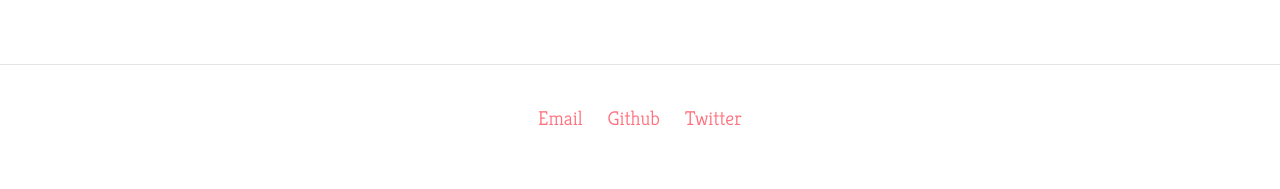
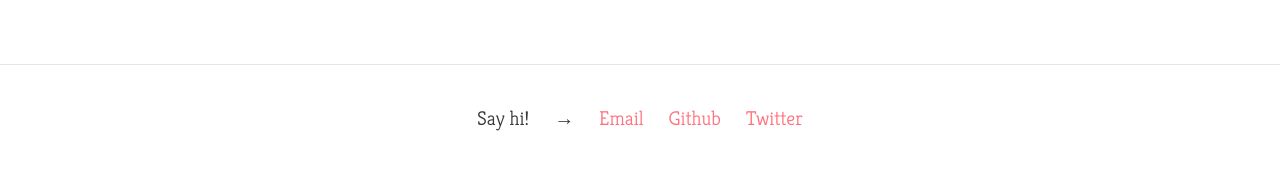
Before and after one commit to alexburrell/alexburrell.github.io, a Jekyll site: the page built from index.html, in a window 1280 px wide. Shown: the part 1667-1856 px from the top of the page. Built offline with Jekyll 4.4.1, drawn with Linux system fonts in a browser that asks for light colours; nearby versions of some CDN libraries; the list of posts is cut into pages by our own code.

Commit message:
Adding text to footer

```diff
--- a/_includes/footer.html
+++ b/_includes/footer.html
@@ -2,9 +2,7 @@
 <script src="{{ "/js/katex_init.js" | prepend: site.baseurl }}"></script>
 {% endif %}
 
-{% if site.theme.footer_text %}
 <footer class="site-footer">
 	<!-- <p class="text">{{ site.theme.footer_text }}</p> -->
 	{% include icons.html %}
 </footer>
-{% endif %}
--- a/_includes/icons.html
+++ b/_includes/icons.html
@@ -1,4 +1,6 @@
 <ul>
+	<li>Say hi!</li>
+	<li>&rarr;</li>
 {% if site.theme.rss %}
 <li>
 	<a href="{{ "/feed.xml" | prepend: site.baseurl | prepend: site.url }}" title="{{ site.theme.str_rss_follow }}">
```
